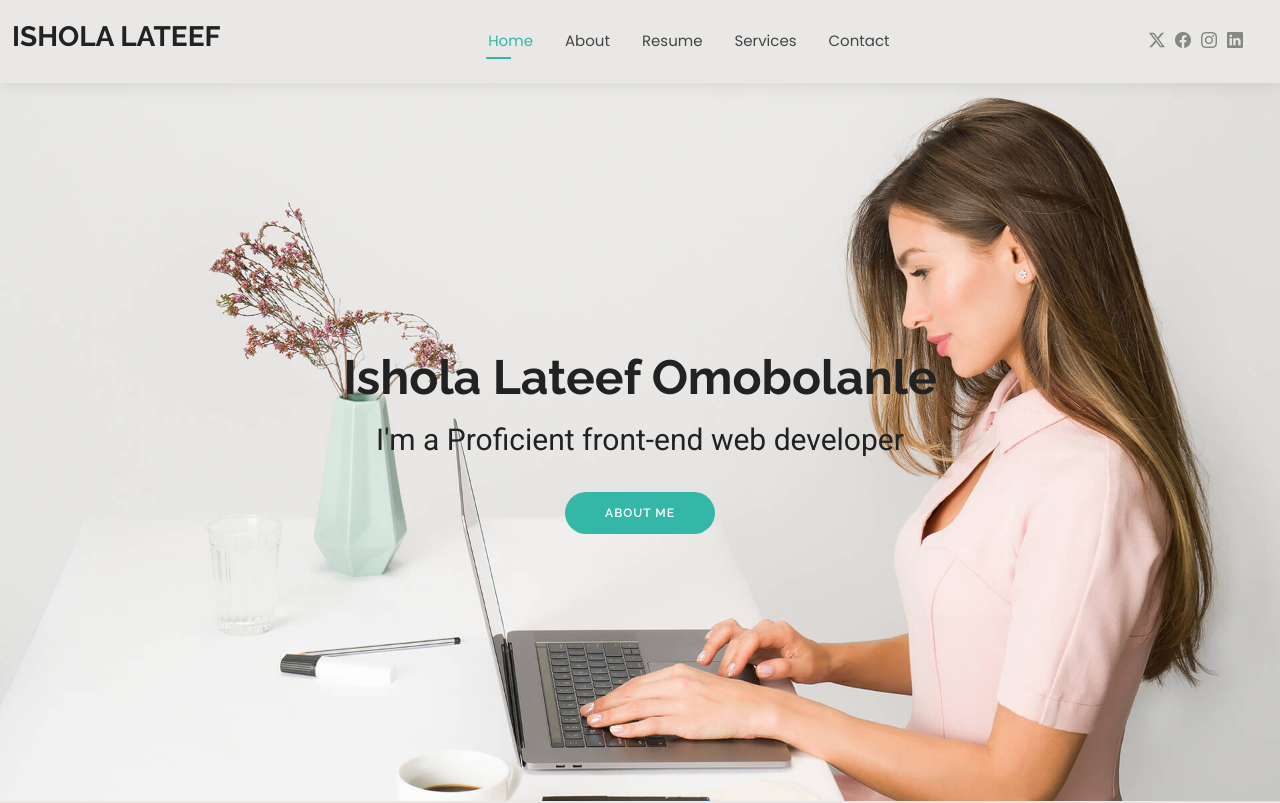
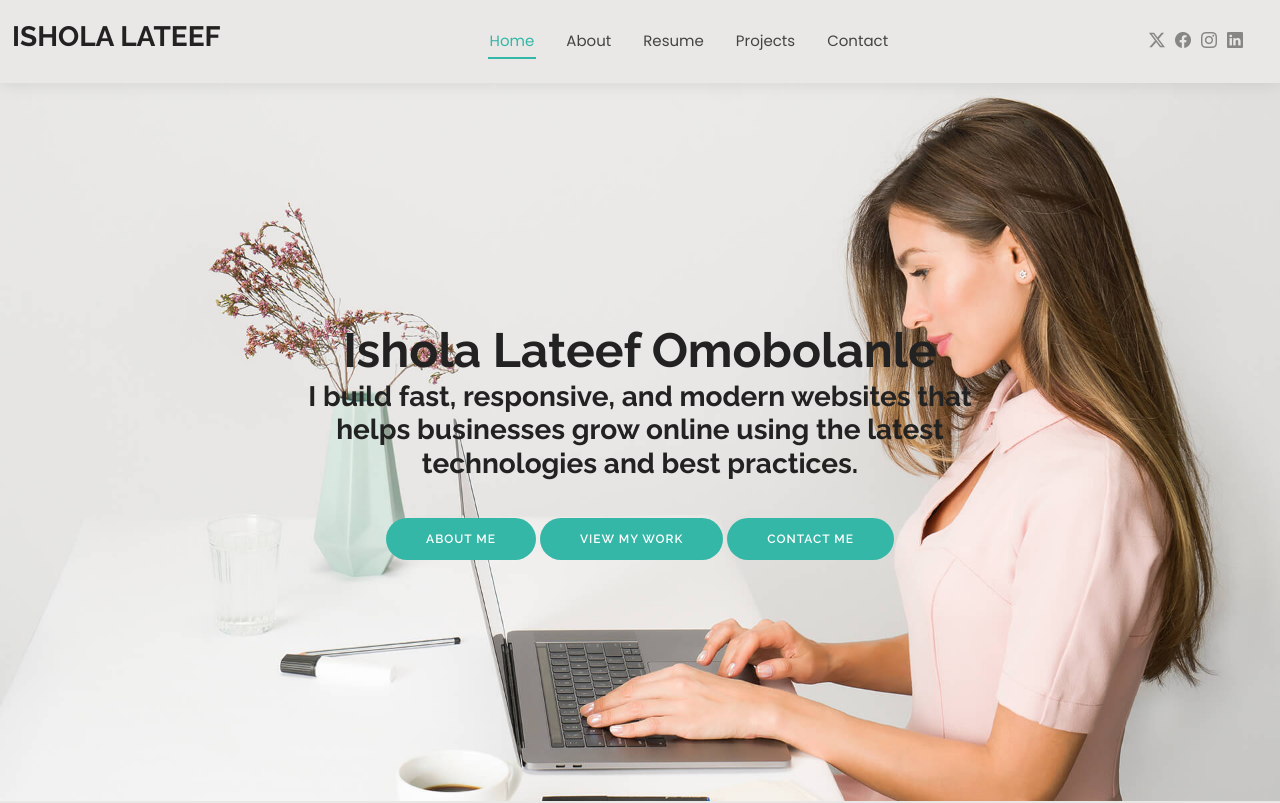
Before and after one commit to olamilekan001/myPortfolioWebpage, a plain HTML site: page index.html in a window 1280 px wide. Shown: the top 803 px of the page. Drawn offline with Linux system fonts and the light colour scheme.

Commit message:
recent Updates

```diff
--- a/assets/css/main.css
+++ b/assets/css/main.css
@@ -258,7 +258,7 @@ h6 {
   .navmenu li:hover > a:before,
   .navmenu .active:before {
     visibility: visible;
-    width: 25px;
+    width: 100%;
   }
 
   .navmenu li:hover > a,
--- a/index.html
+++ b/index.html
@@ -65,7 +65,7 @@
             </li>
             <li><a href="about.html">About</a></li>
             <li><a href="resume.html">Resume</a></li>
-            <li><a href="services.html">Services</a></li>
+            <li><a href="projects.html">Projects</a></li>
             <!-- <li><a href="portfolio.html">Portfolio</a></li> -->
             <li><a href="contact.html">Contact</a></li>
           </ul>
@@ -99,10 +99,22 @@
           <div class="row justify-content-center">
             <div class="col-lg-8">
               <h2>Ishola Lateef Omobolanle</h2>
-              <p>I'm a Proficient front-end web developer</p>
-              <a href="about.html" target="_blank" class="btn-get-started"
+              <h3 class="fw-bolder">
+                I build fast, responsive, and modern websites that helps
+                businesses grow online using the latest technologies and best
+                practices.
+              </h3>
+
+              <a href="about.html" class="btn-get-started"
                 >About Me</a
               >
+              <a href="projects.html" class="btn-get-started"
+              >view my work</a
+            >
+
+            <a href="contact.html" class="btn-get-started"
+            >Contact Me</a
+          >
             </div>
           </div>
         </div>
```
Also changed, not shown: about.html (+2 -2 lines), contact.html (+4 -12 lines), projects.html (renamed from services.html, +4 -4 lines), resume.html (+1 -1 lines).
